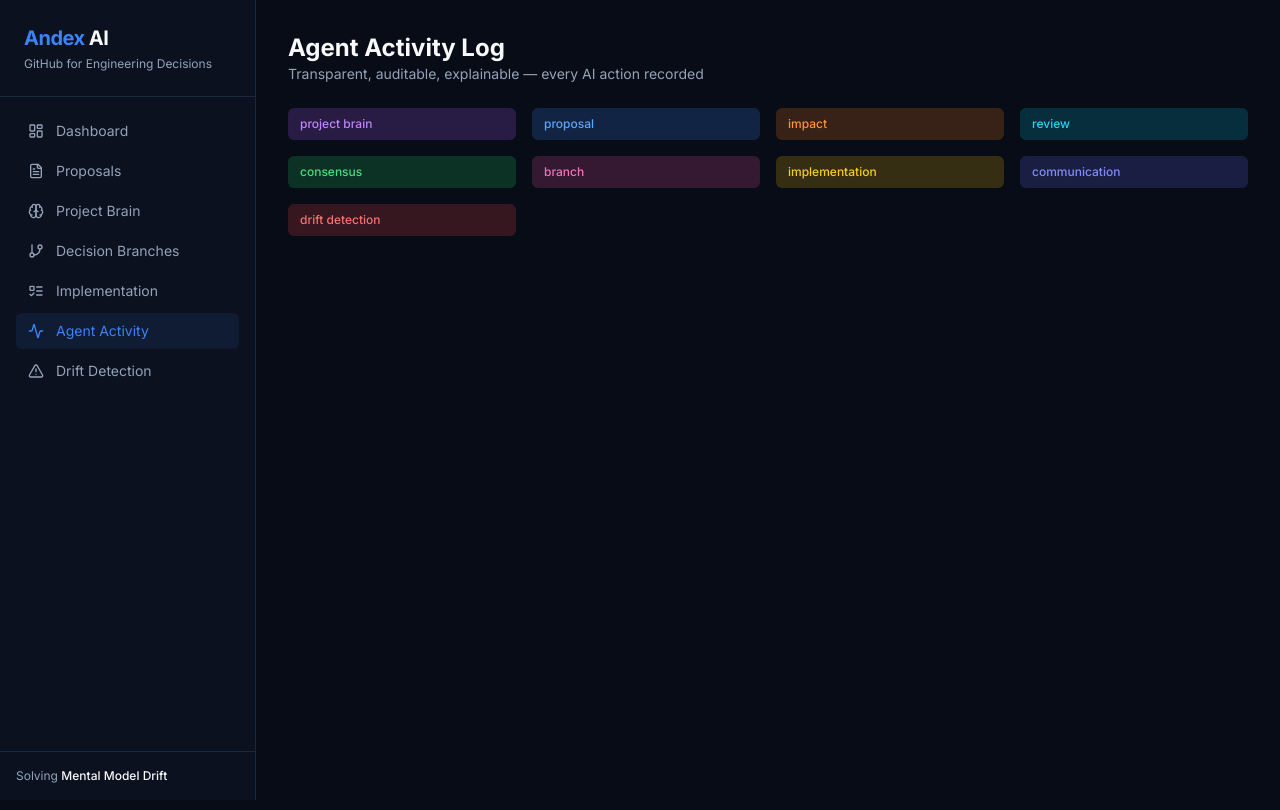
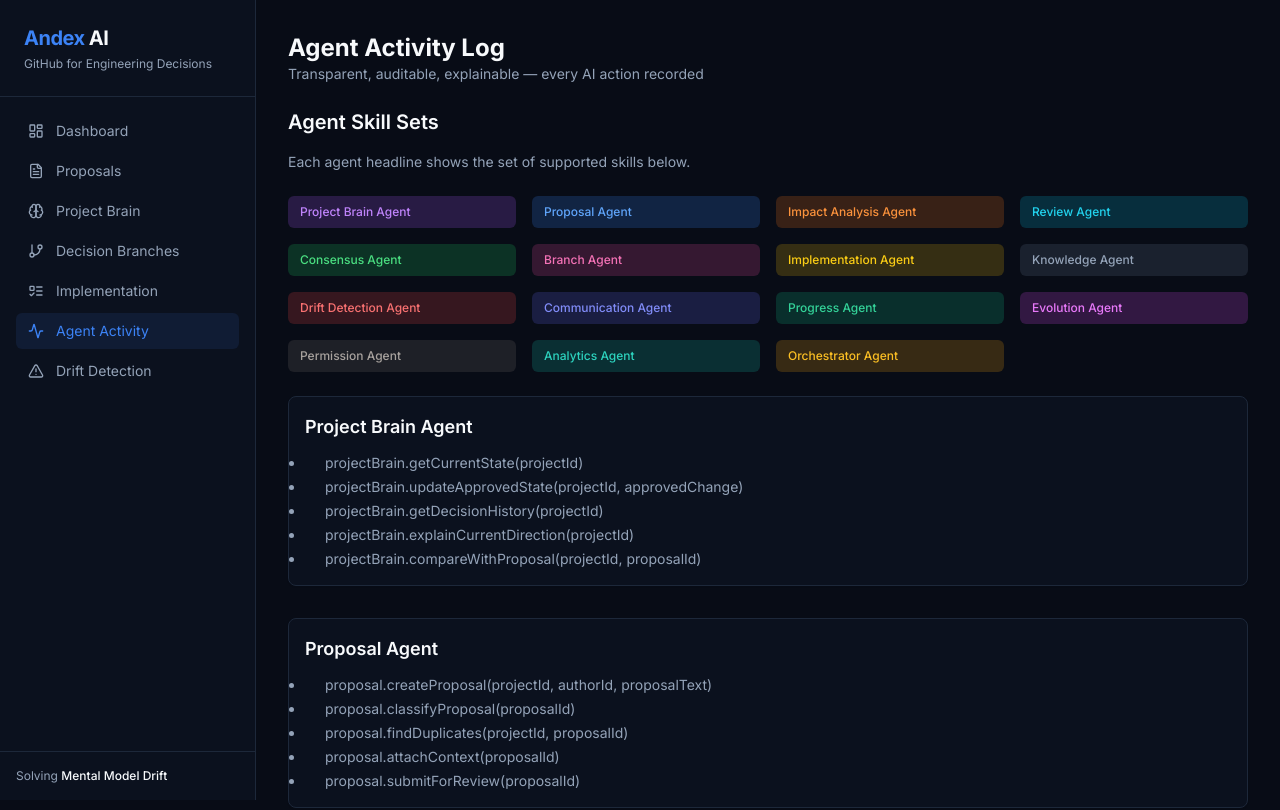
Before and after one commit to AbdulhamitCelik/andexai, a Next.js app: page /agents in a window 1280 px wide. Shown: the top 810 px of the page. Built offline with nearby package versions, Linux system fonts and the light colour scheme.

Commit message:
commits for agent skills

```diff
--- a/src/app/agents/page.tsx
+++ b/src/app/agents/page.tsx
@@ -13,8 +13,169 @@ const AGENT_COLORS: Record<string, string> = {
   consensus: "bg-green-500/20 text-green-400",
   branch: "bg-pink-500/20 text-pink-400",
   implementation: "bg-yellow-500/20 text-yellow-400",
+  knowledge: "bg-slate-500/20 text-slate-400",
   communication: "bg-indigo-500/20 text-indigo-400",
   drift_detection: "bg-red-500/20 text-red-400",
+  progress: "bg-emerald-500/20 text-emerald-400",
+  evolution: "bg-fuchsia-500/20 text-fuchsia-400",
+  permission: "bg-stone-500/20 text-stone-400",
+  analytics: "bg-teal-500/20 text-teal-400",
+  orchestrator: "bg-amber-500/20 text-amber-400",
+};
+
+const AGENT_SKILLS: Record<string, { title: string; skills: string[] }> = {
+  project_brain: {
+    title: "Project Brain Agent",
+    skills: [
+      "projectBrain.getCurrentState(projectId)",
+      "projectBrain.updateApprovedState(projectId, approvedChange)",
+      "projectBrain.getDecisionHistory(projectId)",
+      "projectBrain.explainCurrentDirection(projectId)",
+      "projectBrain.compareWithProposal(projectId, proposalId)",
+    ],
+  },
+  proposal: {
+    title: "Proposal Agent",
+    skills: [
+      "proposal.createProposal(projectId, authorId, proposalText)",
+      "proposal.classifyProposal(proposalId)",
+      "proposal.findDuplicates(projectId, proposalId)",
+      "proposal.attachContext(proposalId)",
+      "proposal.submitForReview(proposalId)",
+    ],
+  },
+  impact: {
+    title: "Impact Analysis Agent",
+    skills: [
+      "impact.analyseProposalImpact(projectId, proposalId)",
+      "impact.findAffectedRequirements(projectId, proposalId)",
+      "impact.findAffectedTasks(projectId, proposalId)",
+      "impact.estimateRework(projectId, proposalId)",
+      "impact.detectBreakingChanges(projectId, proposalId)",
+      "impact.generateImpactReport(projectId, proposalId)",
+    ],
+  },
+  review: {
+    title: "Review Agent",
+    skills: [
+      "review.generatePros(proposalId)",
+      "review.generateCons(proposalId)",
+      "review.generateTradeoffs(proposalId)",
+      "review.suggestAlternatives(proposalId)",
+      "review.recommendReviewers(projectId, proposalId)",
+      "review.generateReviewSummary(proposalId)",
+    ],
+  },
+  consensus: {
+    title: "Consensus Agent",
+    skills: [
+      "consensus.castVote(proposalId, userId, vote, comment)",
+      "consensus.getVoteStatus(proposalId)",
+      "consensus.detectStalemate(proposalId)",
+      "consensus.checkApprovalThreshold(proposalId)",
+      "consensus.finaliseDecision(proposalId)",
+    ],
+  },
+  branch: {
+    title: "Branch Agent",
+    skills: [
+      "branch.createProposalBranch(projectId, proposalId)",
+      "branch.compareBranchToMain(projectId, branchId)",
+      "branch.mergeBranchToMain(projectId, branchId)",
+      "branch.rollbackToPreviousState(projectId, versionId)",
+      "branch.archiveBranch(branchId)",
+    ],
+  },
+  implementation: {
+    title: "Implementation Agent",
+    skills: [
+      "implementation.generateTasks(projectId, proposalId)",
+      "implementation.generateTaskDependencies(projectId, proposalId)",
+      "implementation.updateAffectedTasks(projectId, proposalId)",
+      "implementation.preserveUnchangedTasks(projectId, proposalId)",
+      "implementation.generateImplementationPlan(projectId)",
+    ],
+  },
+  knowledge: {
+    title: "Knowledge Agent",
+    skills: [
+      "knowledge.storeDecision(projectId, decision)",
+      "knowledge.searchPastDecisions(projectId, query)",
+      "knowledge.explainDecision(projectId, decisionId)",
+      "knowledge.getRejectedIdeas(projectId)",
+      "knowledge.traceDecisionLineage(projectId, decisionId)",
+    ],
+  },
+  drift_detection: {
+    title: "Drift Detection Agent",
+    skills: [
+      "drift.compareImplementationToMain(projectId)",
+      "drift.detectRequirementDrift(projectId)",
+      "drift.detectTaskDrift(projectId)",
+      "drift.calculateAlignmentScore(projectId)",
+      "drift.generateDriftAlert(projectId)",
+    ],
+  },
+  communication: {
+    title: "Communication Agent",
+    skills: [
+      "communication.notifyReviewers(proposalId)",
+      "communication.sendProposalSummary(proposalId)",
+      "communication.sendDecisionUpdate(projectId, decisionId)",
+      "communication.generateDailyDigest(projectId)",
+      "communication.notifyAffectedMembers(projectId, proposalId)",
+    ],
+  },
+  progress: {
+    title: "Progress Agent",
+    skills: [
+      "progress.getProjectProgress(projectId)",
+      "progress.detectBlockers(projectId)",
+      "progress.generateSprintSummary(projectId)",
+      "progress.estimateCompletionDate(projectId)",
+      "progress.trackTaskVelocity(projectId)",
+    ],
+  },
+  evolution: {
+    title: "Evolution Agent",
+    skills: [
+      "evolution.archiveOldRequirement(projectId, requirementId)",
+      "evolution.compareRequirementVersions(projectId, oldVersion, newVersion)",
+      "evolution.migrateTasksToNewRequirement(projectId, proposalId)",
+      "evolution.generateChangeLog(projectId)",
+      "evolution.restoreRequirementVersion(projectId, versionId)",
+    ],
+  },
+  permission: {
+    title: "Permission Agent",
+    skills: [
+      "permission.checkAccess(userId, resourceId, action)",
+      "permission.assignRole(userId, role)",
+      "permission.canApproveProposal(userId, proposalId)",
+      "permission.writeAuditLog(userId, action, resourceId)",
+      "permission.filterMemoryByAccess(userId, memoryResults)",
+    ],
+  },
+  analytics: {
+    title: "Analytics Agent",
+    skills: [
+      "analytics.getProposalStats(projectId)",
+      "analytics.getTeamAlignmentMetrics(projectId)",
+      "analytics.getRiskDashboard(projectId)",
+      "analytics.getDecisionTimeline(projectId)",
+      "analytics.generateProjectHealthReport(projectId)",
+    ],
+  },
+  orchestrator: {
+    title: "Orchestrator Agent",
+    skills: [
+      "orchestrator.routeEvent(event)",
+      "orchestrator.runProposalWorkflow(projectId, proposalText, authorId)",
+      "orchestrator.runApprovalWorkflow(proposalId)",
+      "orchestrator.runImplementationUpdate(projectId, proposalId)",
+      "orchestrator.handleAgentFailure(agentName, taskId)",
+    ],
+  },
 };
 
 export default function AgentsPage() {
@@ -32,13 +193,35 @@ export default function AgentsPage() {
           <p className="text-sm text-muted-foreground">Transparent, auditable, explainable — every AI action recorded</p>
         </div>
 
+        <div className="space-y-4">
+          <h2 className="text-xl font-semibold">Agent Skill Sets</h2>
+          <p className="text-sm text-muted-foreground">Each agent headline shows the set of supported skills below.</p>
+        </div>
+
         <div className="grid gap-4 md:grid-cols-4 mb-6">
-          {Object.entries(AGENT_COLORS).map(([agent, color]) => (
-            <div key={agent} className={`rounded-md px-3 py-2 text-xs font-medium ${color}`}>
-              {agent.replace(/_/g, " ")}
+          {Object.entries(AGENT_SKILLS).map(([agent, config]) => (
+            <div key={agent} className={`rounded-md px-3 py-2 text-xs font-medium ${AGENT_COLORS[agent] ?? "bg-secondary"}`}>
+              {config.title}
             </div>
           ))}
         </div>
+
+        <section className="space-y-8 mb-8">
+          {Object.entries(AGENT_SKILLS).map(([agent, config]) => (
+            <Card key={agent} className="border">
+              <CardContent className="p-4">
+                <h2 className="text-lg font-semibold">{config.title}</h2>
+                <ul className="mt-3 space-y-1 text-sm text-muted-foreground">
+                  {config.skills.map((skill) => (
+                    <li key={skill} className="list-disc pl-5">
+                      {skill}
+                    </li>
+                  ))}
+                </ul>
+              </CardContent>
+            </Card>
+          ))}
+        </section>
 
         <div className="space-y-2">
           {logs.map((log) => (
```
